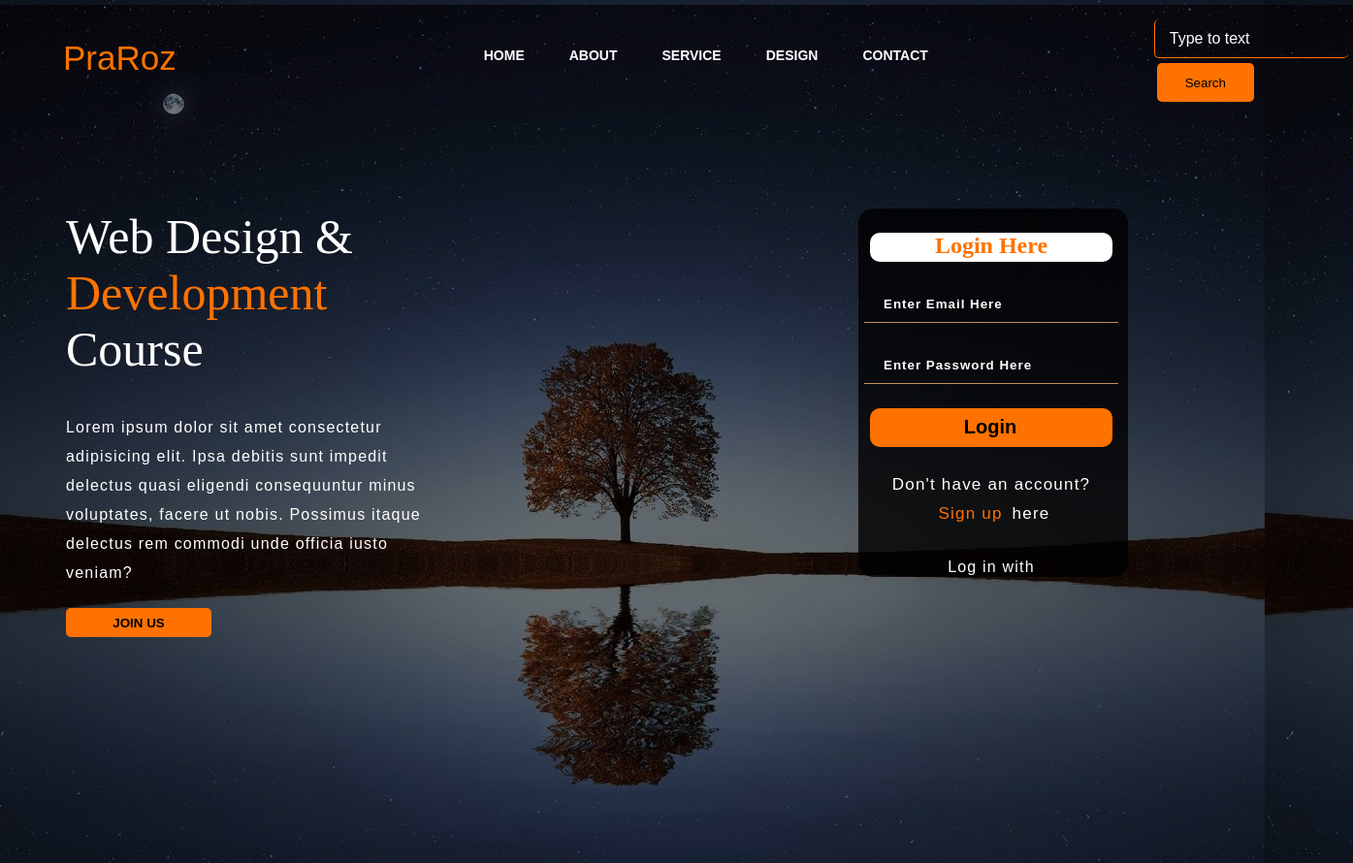
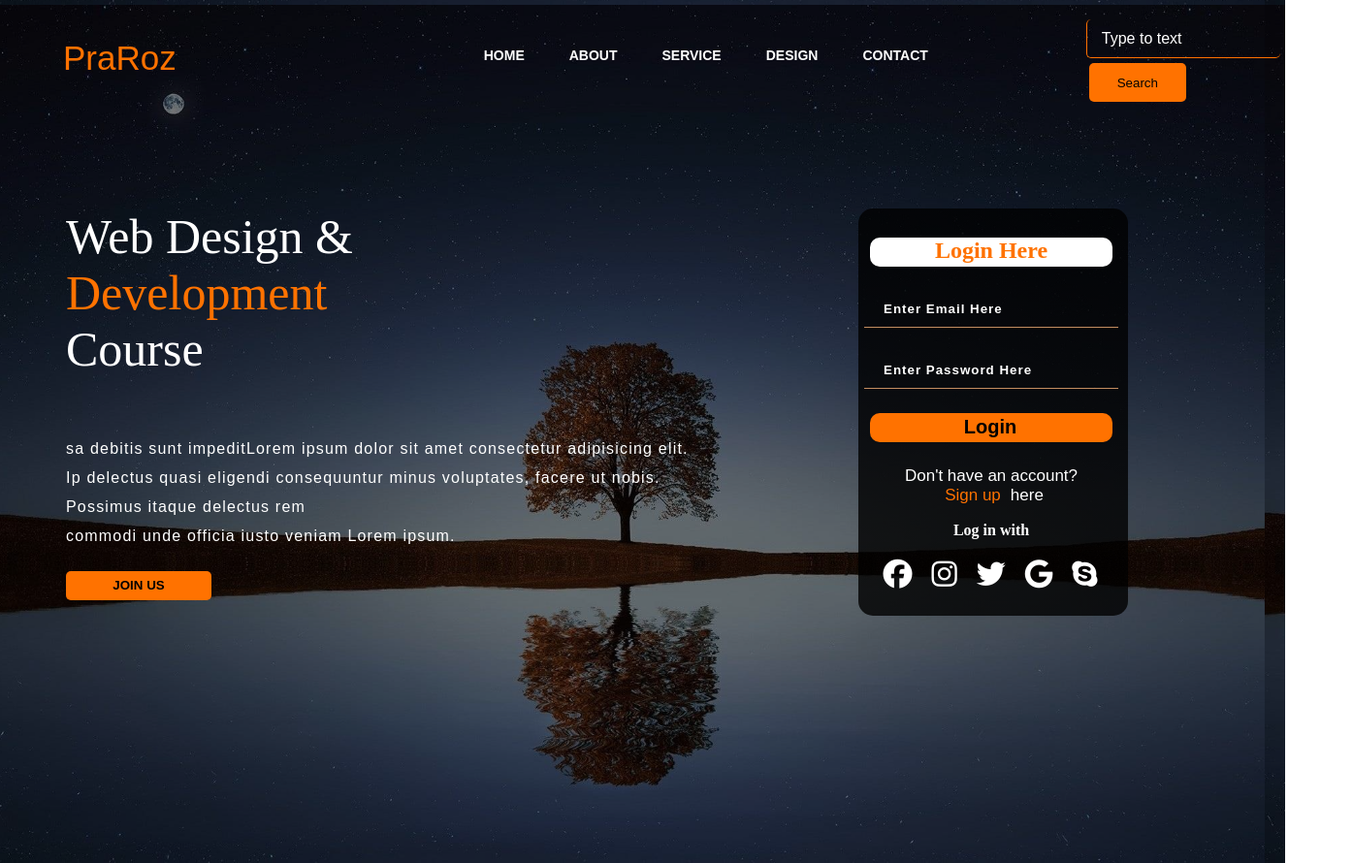
Before and after one commit to Chadnee/course, a plain HTML site: page index.html in a window 1280 px wide. Shown: the whole page at 97% size, 1395 px wide, since content can reach past the window. Drawn offline with Linux system fonts and the light colour scheme.

Commit message:
add icon

```diff
--- a/index.html
+++ b/index.html
@@ -6,6 +6,7 @@
     <meta name="viewport" content="width=device-width, initial-scale=1.0">
     <title>website</title>
     <link rel="stylesheet" href="style.css">
+    <script src="https://kit.fontawesome.com/13fbeacad9.js" crossorigin="anonymous"></script>
 </head>
 <body>
     <header>
@@ -32,7 +33,7 @@
             <div class="course-body">
                 <span class="course-title">Web Design &</span> <br><span class="title-part">Development</span>
                 <br><span class="part-two">Course</span>
-                <p>Lorem ipsum dolor sit amet consectetur adipisicing elit. Ipsa debitis sunt impedit delectus quasi eligendi consequuntur minus voluptates, facere ut nobis. Possimus itaque delectus rem commodi unde officia iusto veniam?</p>
+                <p>sa debitis sunt impeditLorem ipsum dolor sit amet consectetur adipisicing elit. Ip delectus quasi eligendi consequuntur minus voluptates, facere ut nobis. Possimus itaque delectus rem<br> commodi unde officia iusto veniam Lorem ipsum.</p>
                  <button class="btn-join">JOIN US</button>
             </div>
             <div class="form">
@@ -43,8 +44,13 @@
                 <button class="btn-login"><a href>Login</a></button>
                  <p class="link">Don't have an account?<br>
                  <span class="sign"><a href="">Sign up</span></a>here</p>
-                 <p class="log>">Log in with</p>
-                 </center>
+                 <p class="log">Log in with</p>
+                 <a><i class="fa-brands fa-facebook"></i></a>
+                 <a><i class="fa-brands fa-instagram"></i></a>
+                 <a><i class="fa-brands fa-twitter"></i></a>
+                 <a><i class="fa-brands fa-google"></i></a>
+                 <a><i class="fa-brands fa-skype"></i></a>
+                </center>
                 </div>
         </div>
     </main>
--- a/style.css
+++ b/style.css
@@ -51,7 +51,7 @@ ul li a:hover {
      color : #ff7200;
 }
 .search {
-    margin-left:200px;
+    margin-left:130px;
 }
 .srch{
     width: 200px;
@@ -79,7 +79,7 @@ ul li a:hover {
     padding-top: 100px;
     display:flex;
     justify-content: space-between;
-    gap:400px;
+    gap:160px;
 }
 .course-title, .part-two {
     color:white;
@@ -90,7 +90,7 @@ ul li a:hover {
     color:#ff7200 ;
     font-size: 50px;;
 }
-p {
+.course-body p {
     color:white;
     font-family:Arial;
     letter-spacing: 1.2px;
@@ -108,8 +108,8 @@ p {
 }
 
 .form {
-    width: 350px;
-    height: 380px;
+    width: 380px;
+    height: 420px;
 
     background: linear-gradient(to top, rgba(0, 0, 0, 0.8)50%,  rgba(0, 0, 0, 0.8)50%);
     border-radius: 15px;
@@ -121,7 +121,7 @@ p {
     border-radius:10px;
     width:250px;
     height:30px;
-    margin-top: 25px;
+    margin-top:30px;
 
 }
 .form input {
@@ -151,7 +151,7 @@ p {
     background-color: #ff7200;
     border-radius: 10px;
     width:250px;
-    height: 40px;;
+    height: 30px;;
     font-family: Arial;
     font-weight: bold;
     font-size: 20px;
@@ -174,9 +174,24 @@ p {
     font-family: Arial, Helvetica, sans-serif;
     color: white;
     font-size: 17px;
-
+    text-align: center;
+    padding-top:20px;
 }
 .sign a {
     color: #ff7200;
     text-decoration: none;
 }
+.log {
+    color:white;
+    font-weight: bold;
+    margin-top:4px;
+
+}
+a i {
+    color:white;
+    text-decoration: none;
+    font-size: 30px;
+}
+a i:hover{
+    color:#ff7200;
+}
```
